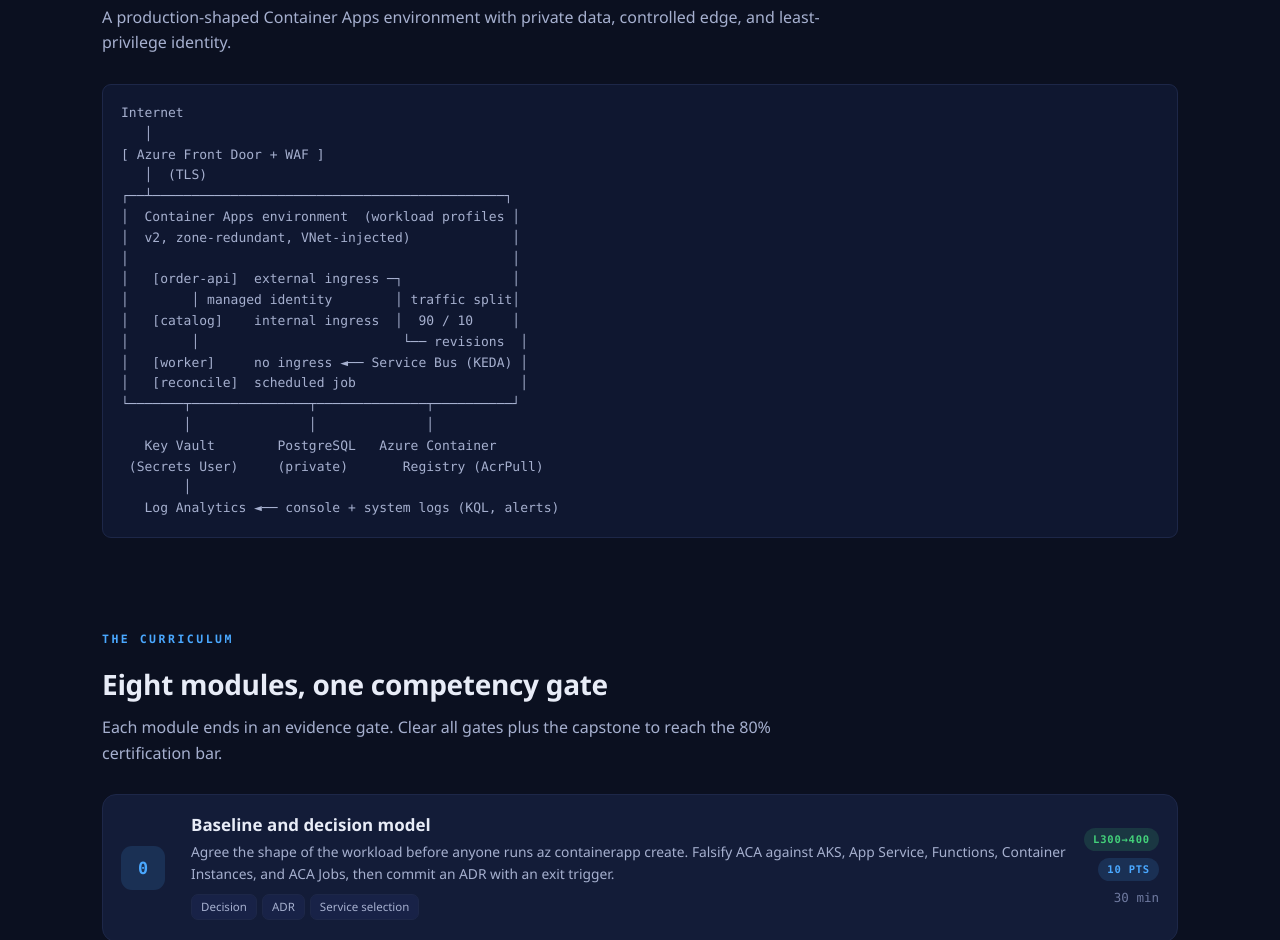
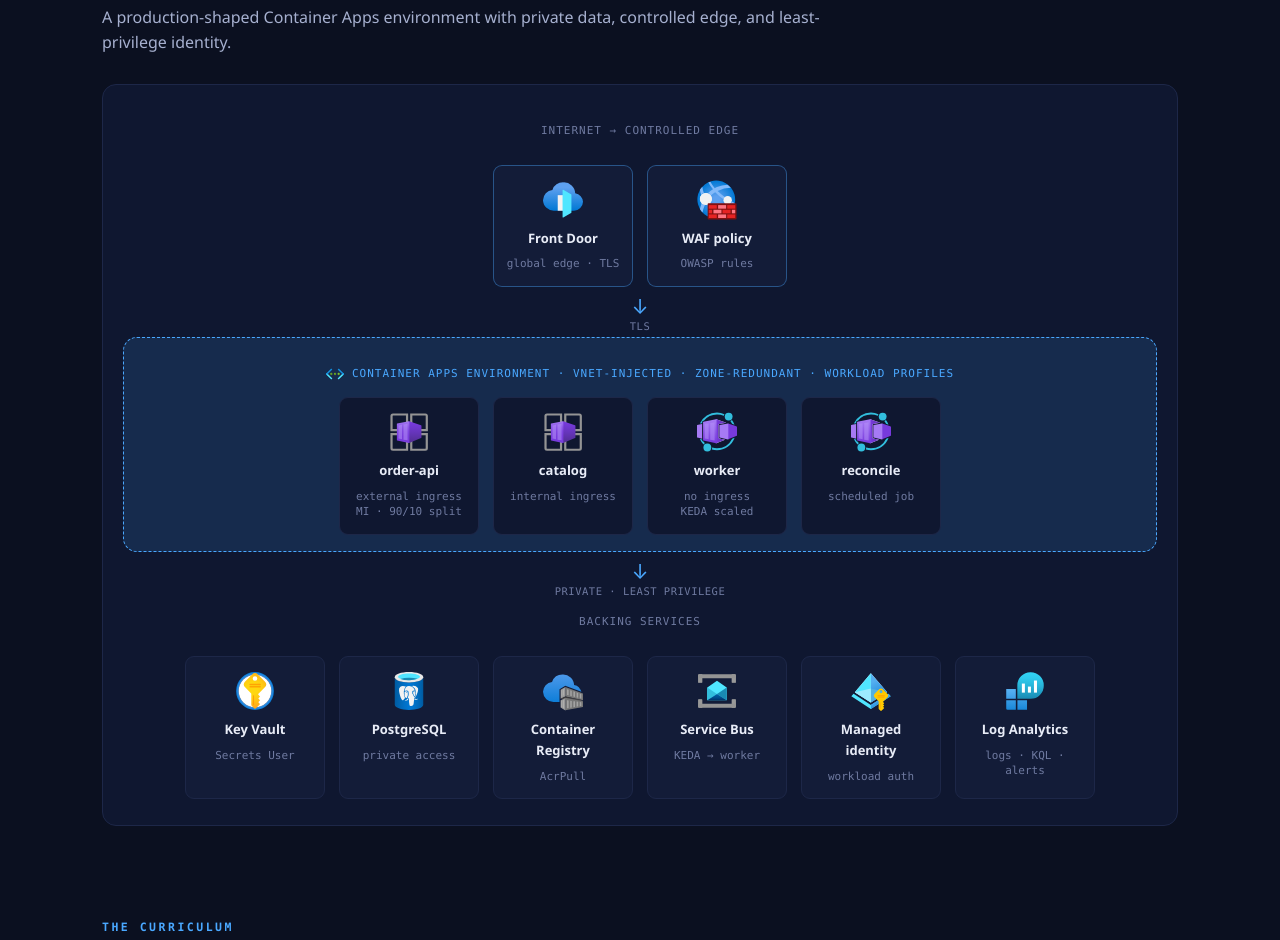
Before and after one commit to chadhage/waf-aca, a plain HTML site: page site/index.html in a window 1280 px wide. Shown: the part 1768-2708 px from the top of the page. Drawn offline with Linux system fonts and the light colour scheme.

Commit message:
Replace ASCII topology with Azure-icon architecture diagram

```diff
--- a/site/index.html
+++ b/site/index.html
@@ -118,26 +118,99 @@
       <p class="kicker">Reference topology</p>
       <h2 class="section-title">What you will build toward</h2>
       <p class="section-sub">A production-shaped Container Apps environment with private data, controlled edge, and least-privilege identity.</p>
-      <div class="arch">Internet
-   │
-[ Azure Front Door + WAF ]
-   │  (TLS)
-┌──┴─────────────────────────────────────────────┐
-│  Container Apps environment  (workload profiles │
-│  v2, zone-redundant, VNet-injected)             │
-│                                                 │
-│   [order-api]  external ingress ─┐              │
-│        │ managed identity        │ traffic split│
-│   [catalog]    internal ingress  │  90 / 10     │
-│        │                          └── revisions  │
-│   [worker]     no ingress ◄── Service Bus (KEDA) │
-│   [reconcile]  scheduled job                     │
-└───────┬───────────────┬──────────────┬──────────┘
-        │               │              │
-   Key Vault        PostgreSQL   Azure Container
- (Secrets User)     (private)       Registry (AcrPull)
-        │
-   Log Analytics ◄── console + system logs (KQL, alerts)</div>
+      <div class="topology">
+
+        <!-- Edge -->
+        <div class="topo-tier">
+          <p class="topo-caption">Internet &rarr; controlled edge</p>
+          <div class="topo-row">
+            <div class="node accent">
+              <img src="assets/azure-icons/front-door.svg" alt="Azure Front Door" width="40" height="40" loading="lazy">
+              <span class="n-title">Front Door</span>
+              <span class="n-sub">global edge &middot; TLS</span>
+            </div>
+            <div class="node accent">
+              <img src="assets/azure-icons/waf.svg" alt="Web Application Firewall policy" width="40" height="40" loading="lazy">
+              <span class="n-title">WAF policy</span>
+              <span class="n-sub">OWASP rules</span>
+            </div>
+          </div>
+        </div>
+
+        <div class="topo-flow" aria-hidden="true">&darr;<small>TLS</small></div>
+
+        <!-- Container Apps environment -->
+        <div class="topo-tier">
+          <div class="topo-env">
+            <p class="topo-env-head">
+              <img src="assets/azure-icons/virtual-network.svg" alt="" width="18" height="18" loading="lazy">
+              Container Apps environment &middot; VNet-injected &middot; zone-redundant &middot; workload profiles
+            </p>
+            <div class="topo-row">
+              <div class="node plain">
+                <img src="assets/azure-icons/container-apps-env.svg" alt="order-api container app" width="40" height="40" loading="lazy">
+                <span class="n-title">order-api</span>
+                <span class="n-sub">external ingress<br>MI &middot; 90/10 split</span>
+              </div>
+              <div class="node plain">
+                <img src="assets/azure-icons/container-apps-env.svg" alt="catalog container app" width="40" height="40" loading="lazy">
+                <span class="n-title">catalog</span>
+                <span class="n-sub">internal ingress</span>
+              </div>
+              <div class="node plain">
+                <img src="assets/azure-icons/worker-container.svg" alt="worker container app" width="40" height="40" loading="lazy">
+                <span class="n-title">worker</span>
+                <span class="n-sub">no ingress<br>KEDA scaled</span>
+              </div>
+              <div class="node plain">
+                <img src="assets/azure-icons/worker-container.svg" alt="reconcile scheduled job" width="40" height="40" loading="lazy">
+                <span class="n-title">reconcile</span>
+                <span class="n-sub">scheduled job</span>
+              </div>
+            </div>
+          </div>
+        </div>
+
+        <div class="topo-flow" aria-hidden="true">&darr;<small>private &middot; least privilege</small></div>
+
+        <!-- Backing services -->
+        <div class="topo-tier">
+          <p class="topo-caption">Backing services</p>
+          <div class="topo-row">
+            <div class="node">
+              <img src="assets/azure-icons/key-vault.svg" alt="Azure Key Vault" width="40" height="40" loading="lazy">
+              <span class="n-title">Key Vault</span>
+              <span class="n-sub">Secrets User</span>
+            </div>
+            <div class="node">
+              <img src="assets/azure-icons/postgresql.svg" alt="Azure Database for PostgreSQL" width="40" height="40" loading="lazy">
+              <span class="n-title">PostgreSQL</span>
+              <span class="n-sub">private access</span>
+            </div>
+            <div class="node">
+              <img src="assets/azure-icons/container-registry.svg" alt="Azure Container Registry" width="40" height="40" loading="lazy">
+              <span class="n-title">Container Registry</span>
+              <span class="n-sub">AcrPull</span>
+            </div>
+            <div class="node">
+              <img src="assets/azure-icons/service-bus.svg" alt="Azure Service Bus" width="40" height="40" loading="lazy">
+              <span class="n-title">Service Bus</span>
+              <span class="n-sub">KEDA &rarr; worker</span>
+            </div>
+            <div class="node">
+              <img src="assets/azure-icons/managed-identity.svg" alt="Azure Managed Identity" width="40" height="40" loading="lazy">
+              <span class="n-title">Managed identity</span>
+              <span class="n-sub">workload auth</span>
+            </div>
+            <div class="node">
+              <img src="assets/azure-icons/log-analytics.svg" alt="Log Analytics workspace" width="40" height="40" loading="lazy">
+              <span class="n-title">Log Analytics</span>
+              <span class="n-sub">logs &middot; KQL &middot; alerts</span>
+            </div>
+          </div>
+        </div>
+
+      </div>
     </div>
   </section>
 
--- a/site/styles.css
+++ b/site/styles.css
@@ -201,6 +201,44 @@ section { padding: 46px 0; }
 .scenario-card li { margin-bottom: 5px; }
 
 .arch { font-family: var(--mono); font-size: 13px; color: var(--text-dim); background: var(--bg-alt); border: 1px solid var(--border-soft); border-radius: var(--radius-sm); padding: 18px; overflow-x: auto; white-space: pre; }
+
+/* ---------- Reference topology diagram ---------- */
+.topology {
+  display: flex; flex-direction: column; align-items: center;
+  background: var(--bg-alt); border: 1px solid var(--border-soft);
+  border-radius: var(--radius); padding: 26px 20px;
+}
+.topo-tier { display: flex; flex-direction: column; align-items: center; gap: 14px; width: 100%; }
+.topo-caption {
+  font-family: var(--mono); font-size: 11px; letter-spacing: 1px;
+  text-transform: uppercase; color: var(--text-faint);
+}
+.topo-row { display: flex; flex-wrap: wrap; justify-content: center; gap: 14px; width: 100%; }
+.topo-flow {
+  color: var(--accent); font-size: 20px; line-height: 1;
+  padding: 10px 0 6px; display: flex; flex-direction: column; align-items: center; gap: 4px;
+}
+.topo-flow small { font-family: var(--mono); font-size: 10.5px; letter-spacing: 0.5px; color: var(--text-faint); text-transform: uppercase; }
+.node {
+  display: flex; flex-direction: column; align-items: center; text-align: center; gap: 8px;
+  background: var(--surface); border: 1px solid var(--border-soft);
+  border-radius: var(--radius-sm); padding: 14px 12px; width: 140px; box-sizing: border-box;
+}
+.node img { width: 40px; height: 40px; display: block; }
+.node .n-title { font-size: 13px; font-weight: 600; color: var(--text); }
+.node .n-sub { font-size: 11px; color: var(--text-faint); font-family: var(--mono); line-height: 1.4; }
+.node.accent { border-color: rgba(74, 168, 255, 0.4); }
+.topo-env {
+  width: 100%; border: 1px dashed var(--accent); border-radius: var(--radius);
+  background: var(--accent-soft); padding: 16px 14px; box-sizing: border-box;
+}
+.topo-env-head {
+  font-family: var(--mono); font-size: 11px; letter-spacing: 1px; text-transform: uppercase;
+  color: var(--accent); margin-bottom: 14px; display: flex; align-items: center;
+  gap: 8px; justify-content: center; flex-wrap: wrap; text-align: center;
+}
+.topo-env-head img { width: 18px; height: 18px; }
+.node.plain { background: var(--bg-alt); }
 
 /* ---------- Module list ---------- */
 .modlist { display: flex; flex-direction: column; gap: 12px; }
```
Also changed, not shown: site/assets/azure-icons/container-apps-env.svg (added), site/assets/azure-icons/container-registry.svg (added), site/assets/azure-icons/front-door.svg (added), site/assets/azure-icons/key-vault.svg (added), site/assets/azure-icons/log-analytics.svg (added), site/assets/azure-icons/managed-identity.svg (added), site/assets/azure-icons/postgresql.svg (added), site/assets/azure-icons/service-bus.svg (added), site/assets/azure-icons/virtual-network.svg (added), site/assets/azure-icons/waf.svg (added), site/assets/azure-icons/worker-container.svg (added).
